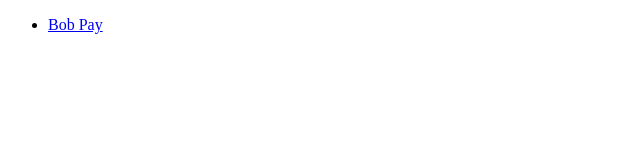
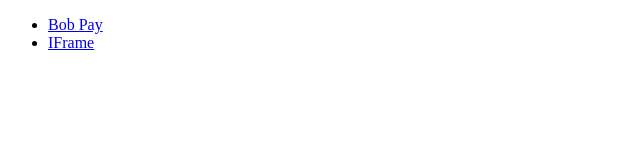
Before and after one commit to tbwoody/woodypaytest, a plain HTML site: page index.html in a window 1280 px wide. Shown: the full height of the page, 0-640 px from the left. Drawn offline with Linux system fonts and the light colour scheme.

Commit message:
Update index.html

```diff
--- a/index.html
+++ b/index.html
@@ -10,6 +10,7 @@
 <body>
   <ul>
     <li><a href="pr/bob/">Bob Pay</a></li>
+    <li><a href="pr/iframe/">IFrame</a></li>
   </ul>
   <script src="/redirect.js"></script>
 </body>
```
